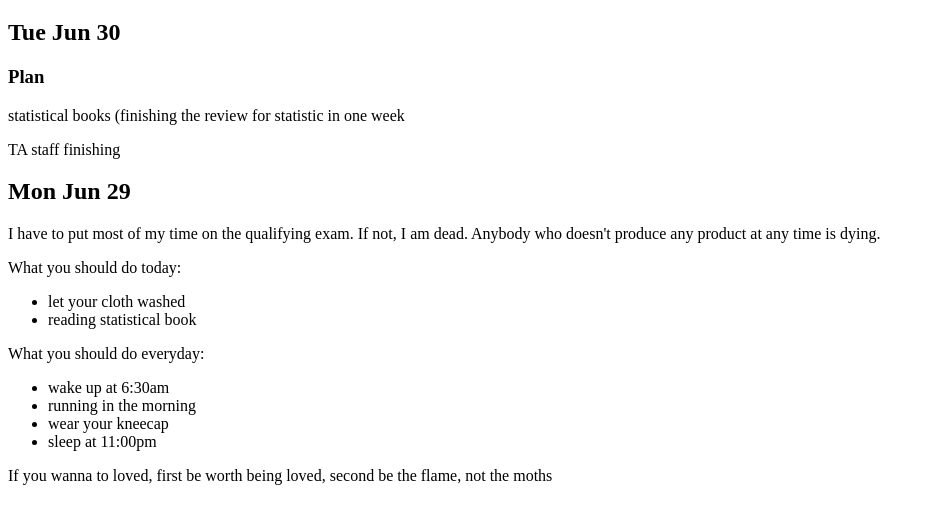
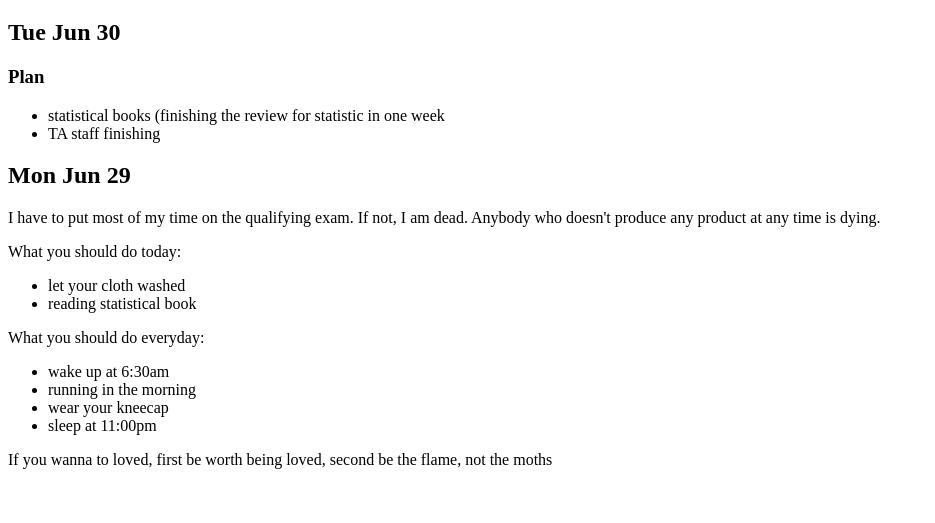
Before and after one commit to wplong-1-github/wplong-1-github.github.io, a plain HTML site: page blog.html in a window 1280 px wide. Shown: the part 61-584 px from the top of the page, without its empty margins (0-935 px from the left). Drawn offline with Linux system fonts and the light colour scheme.

Commit message:
little update

```diff
--- a/blog.html
+++ b/blog.html
@@ -7,8 +7,10 @@
     <h1> Peilong's Blog </h1>
     <h2> Tue Jun 30 </h2>
     <h3> Plan </h3>
-    <p> statistical books (finishing the review for statistic in one week </p>
-    <p> TA staff finishing </p>
+    <ul>
+      <li> statistical books (finishing the review for statistic in one week </li>
+      <li> TA staff finishing </li>
+    </ul>
 
     <h2> Mon Jun 29 </h2>
     <p> I have to put most of my time on the qualifying exam. If not, I am dead. Anybody who doesn't produce any product at any time is dying. </p>
```
